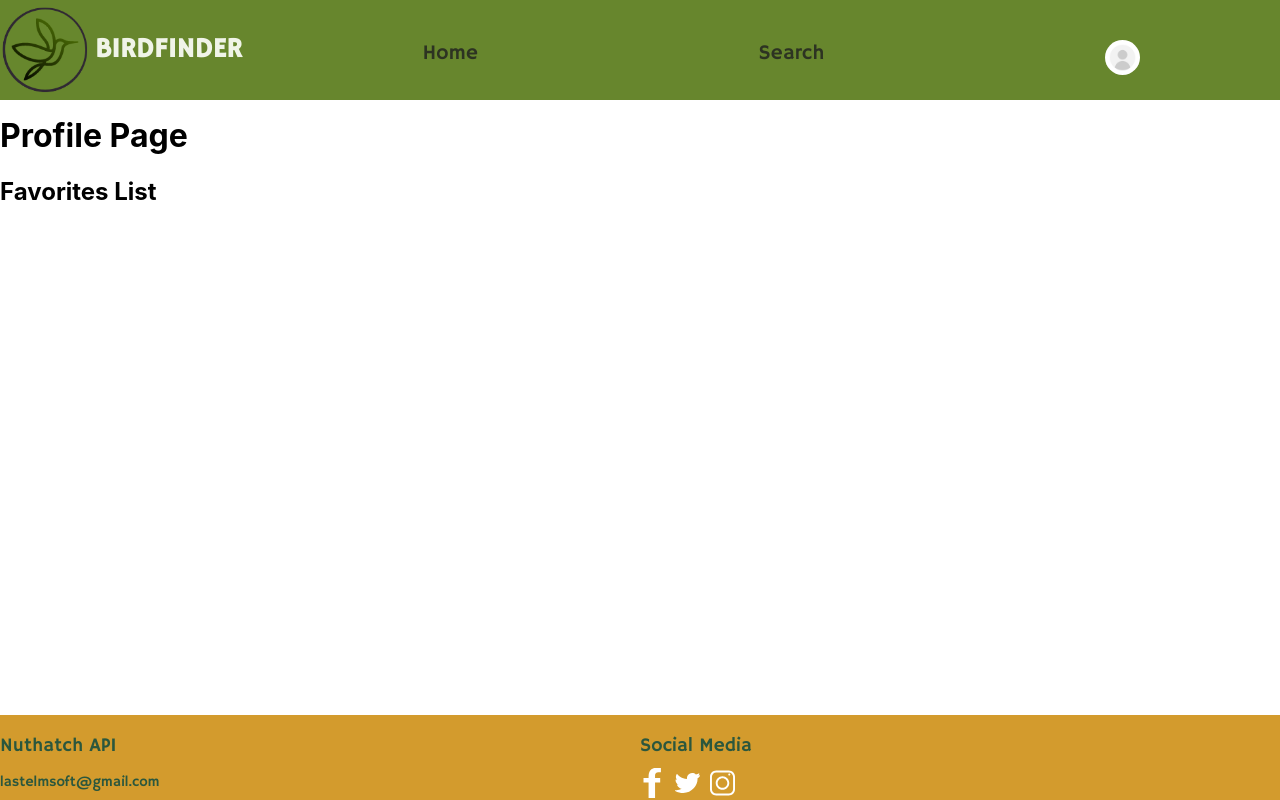
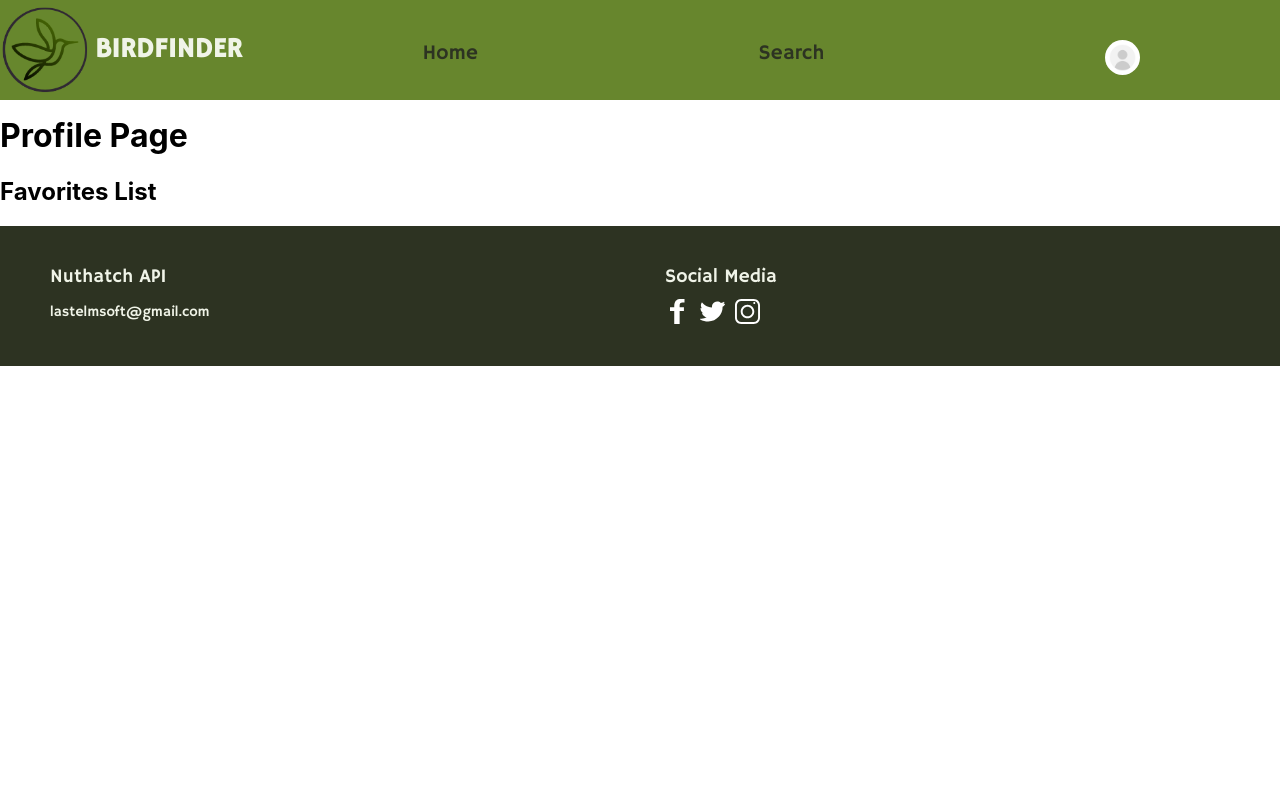
Before and after one commit to fernandapazo/fernandapaz-capstone, a React (Create React App) app in the folder birdfinder-app/: page /profile in a window 1280 px wide. Built offline with nearby package versions, Linux system fonts and the light colour scheme.

Commit message:
Linking contact to mailto, and styling to entire component

```diff
--- a/birdfinder-app/src/components/Footer/Footer.jsx
+++ b/birdfinder-app/src/components/Footer/Footer.jsx
@@ -11,7 +11,14 @@ function Footer() {
         <a className="footer__link" href="https://nuthatch.lastelm.software/">
           <h3 className="footer__title">Nuthatch API </h3>
         </a>
-        <p className="footer__contact">lastelmsoft@gmail.com</p>
+        <p className="footer__contact">
+          <a
+            className="footer__contact-link"
+            href="mailto:lastelmsoft@gmail.com"
+          >
+            lastelmsoft@gmail.com
+          </a>
+        </p>
       </div>
       <div className="footer__section">
         <h3 className="footer__title">Social Media</h3>
--- a/birdfinder-app/src/components/Footer/Footer.scss
+++ b/birdfinder-app/src/components/Footer/Footer.scss
@@ -1,14 +1,13 @@
 .footer {
-  background-color: #d39b2d;
-  color: #fff;
+  background-color: #2d3322;
+  color: #f0f4e8;
   padding: 0 50px 5px 0px;
   display: flex;
   justify-content: space-between;
   flex-wrap: wrap;
-  position: fixed;
   bottom: 0;
   width: 100%;
-  height: 80px;
+  box-sizing: border-box;
 
   &__section {
     flex: 1 1 50%;
@@ -20,7 +19,7 @@
     text-decoration: none;
 
     &:hover {
-      text-decoration: underline;
+      text-decoration: underline 5px;
       color: #2b573d;
     }
   }
@@ -30,20 +29,30 @@
     font-weight: 400;
     font-size: 1.2rem;
     margin-bottom: 10px;
-    color: #2b573d;
+    color: #f0f4e8;
+    padding-top: 20px;
+    padding-left: 50px;
   }
 
   &__contact {
     font-family: "Hammersmith";
     font-size: 0.9rem;
     margin-bottom: 10px;
-    color: #2b573d;
+    color: #f0f4e8;
+    padding-left: 50px;
+    padding-bottom: 20px;
+  }
+
+  &__contact-link {
+    text-decoration: none;
+    color: #f0f4e8;
   }
 
   &__social-list {
     list-style: none;
-    padding: 0;
+    padding: 0px;
     margin: 0;
+    padding-left: 50px;
   }
 
   &__social-item {
@@ -59,12 +68,12 @@
 
     &-img {
       width: 25px;
-      height: 30px;
+      height: 25px;
 
       &:hover {
         transition: 0.3s ease;
-        width: 35px;
-        height: 40px;
+        width: 30px;
+        height: 30px;
       }
     }
   }
```
